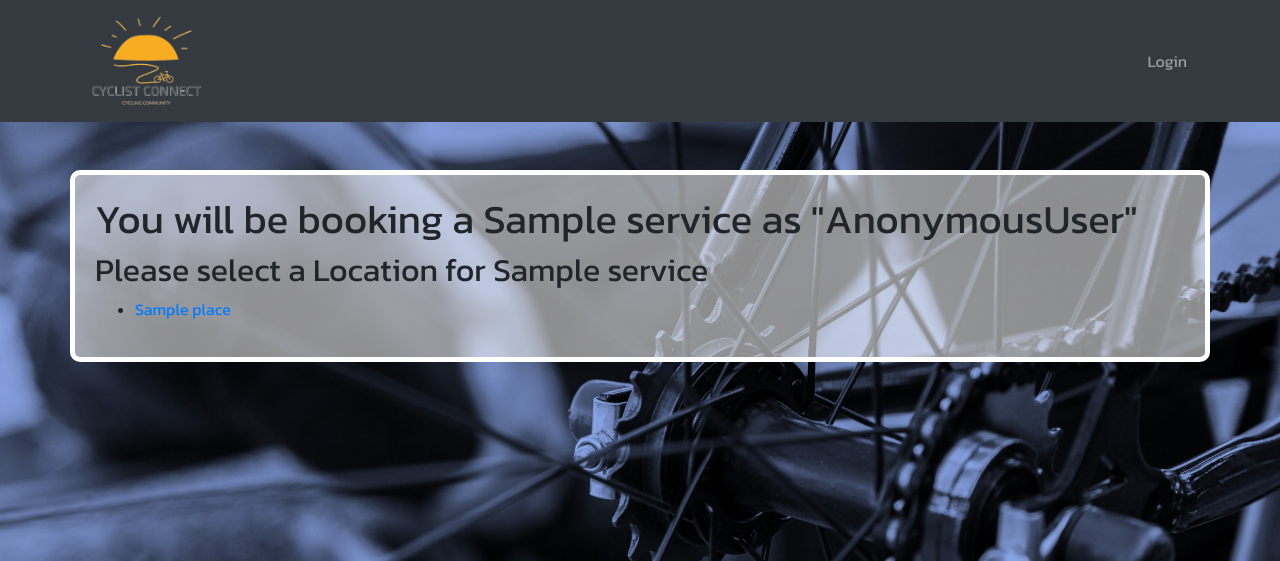
After one commit to ajmccredie/cycle-connect, a Django app: page /bookable_services/bookings/select_place/1/ in a window 1280 px wide. The commit adds this page. Shown: the top 561 px of the page. Run offline with Django 3.2, Linux system fonts and the light colour scheme; tables that the repository leaves empty hold one stand-in row (values such as "Sample post"); some libraries are stand-ins or nearby versions.

Commit message:
Add a page to handle place booking and work on views to allow filtering of available slots displayed

```diff
--- a/bookable_services/urls.py
+++ b/bookable_services/urls.py
@@ -1,10 +1,11 @@
 from django.urls import path
-from .views import BookService, ServiceList
+from .views import BookService, ServiceList, SelectPlace
 from . import views
 
 urlpatterns = [
     path('services/', ServiceList.as_view(), name='service_list'),
-    path('bookings/<int:service_id>/', BookService.as_view(), name='book_service'),
+    path('bookings/select_place/<int:service_id>/', SelectPlace.as_view(), name='select_place'),
+    path('bookings/<int:service_id>/<int:place_id>/', BookService.as_view(), name='book_service'),
     #path('bookings/<int:service_id>/<int:location_id>/', views.get_available_slots, name='available_slots'),
-    path('bookings/confirmation/<int:slot_id>/', views.book_service_confirmation, name='book_service_confirmation'),
+    path('bookings/confirmation/<int:booking_id>/', views.book_service_confirmation, name='book_service_confirmation'),
 ]
--- a/bookable_services/views.py
+++ b/bookable_services/views.py
@@ -14,6 +14,15 @@ class ServiceList(View):
     def get(self, request, *args, **kwargs):
         services = Service.objects.all()
         return render(request, self.template_name, {'services': services})
+
+
+class SelectPlace(View):
+    select_place_page = 'book_service_place.html'
+
+    def get(self, request, service_id):
+        service = get_object_or_404(Service, id=service_id)
+        places = Place.objects.filter(slot__service=service).distinct()
+        return render(request, self.select_place_page, {'service': service, 'places': places})
 
 
 class BookService(LoginRequiredMixin, View):
--- a/cycleconnect/settings.py
+++ b/cycleconnect/settings.py
@@ -30,7 +30,7 @@ SECRET_KEY = os.environ.get('SECRET_KEY')
 DEBUG = True
 
 #ALLOWED_HOSTS = ['cycle-connect-70cef323855a.herokuapp.com', 'localhost']
-ALLOWED_HOSTS = ['8000-ajmccredie-cycleconnect-dkd0ys0qte7.ws-eu106.gitpod.io']
+ALLOWED_HOSTS = ['8000-ajmccredie-cycleconnect-s925w2db7dj.ws-eu106.gitpod.io']
 
 # Application definition
 
--- /dev/null
+++ b/templates/book_service_place.html
@@ -0,0 +1,20 @@
+{% extends 'base2.html' %}
+
+{% load static %}
+
+{% block content %}
+<h1>You will be booking a {{ service.name }} as "{{ user }}"</h1>
+
+<h2>Please select a Location for {{ service.name }}</h2>
+
+<ul>
+    {% for place in places %}
+        <li>
+            <a href="{% url 'book_service' service.id place.id %}">{{ place.name }}</a>
+        </li>
+    {% empty %}
+        <p>No locations available for this service.</p>
+    {% endfor %}
+</ul>
+
+{% endblock %}
--- a/templates/service_list.html
+++ b/templates/service_list.html
@@ -15,7 +15,7 @@
             <ul>
                 {{ service.description_detail_bullets }}
             </ul>
-            <a href="{% url 'book_service' service.id %}">Book this service</a>
+            <a href="{% url 'select_place' service.id %}">Book {{ service.name }}</a>
         </li>
     {% empty %}
         <p>No services available.</p>
```
Also changed, not shown: templates/book_service.html (+1 -8 lines).
